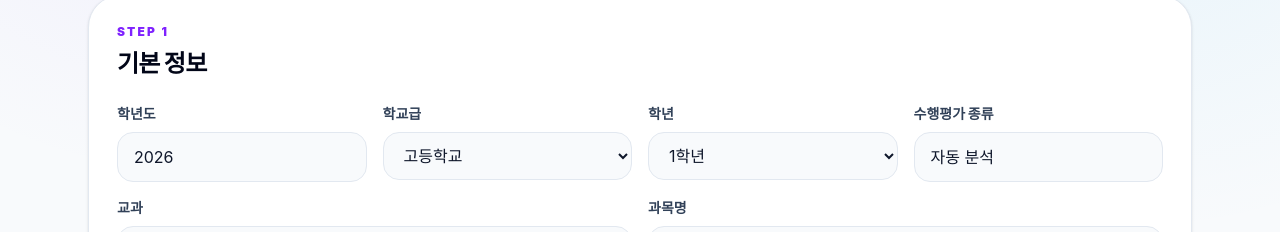
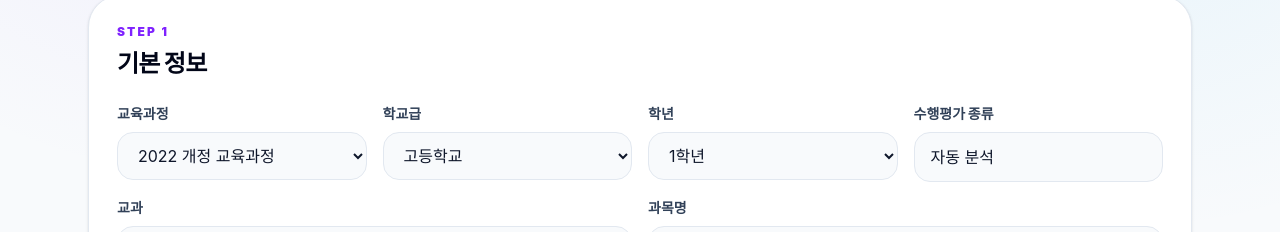
Before and after one commit to dy6553/performance-assessment-assistant, a Next.js app: page / in a window 1280 px wide. Shown: the part 330-562 px from the top of the page. Built offline with nearby package versions, Linux system fonts and the light colour scheme.

Commit message:
수행도우미 학년도를 교육과정 선택으로 교체

```diff
--- a/src/features/assessment/assessment-client.tsx
+++ b/src/features/assessment/assessment-client.tsx
@@ -26,7 +26,7 @@ type VerificationWithScore = VerificationResult & { readinessScore: number };
 type Step = "input" | "strategy" | "draft" | "verification";
 
 const initialAssignment: AssignmentInput = {
-  schoolYear: 2026,
+  curriculum: "2022 개정 교육과정",
   schoolLevel: "고등학교",
   grade: 1,
   subject: "통합사회",
@@ -159,8 +159,15 @@ export function AssessmentClient() {
         <h2 className="mt-2 text-2xl font-black tracking-[-0.03em] text-slate-950">기본 정보</h2>
 
         <div className="mt-6 grid gap-4 sm:grid-cols-2 lg:grid-cols-4">
-          <Field label="학년도">
-            <input className={inputClass} min={2015} max={2035} type="number" value={assignment.schoolYear} onChange={(event) => update("schoolYear", Number(event.target.value))} />
+          <Field label="교육과정">
+            <select
+              className={inputClass}
+              value={assignment.curriculum}
+              onChange={(event) => update("curriculum", event.target.value as AssignmentInput["curriculum"])}
+            >
+              <option value="2022 개정 교육과정">2022 개정 교육과정</option>
+              <option value="2015 개정 교육과정">2015 개정 교육과정</option>
+            </select>
           </Field>
           <Field label="학교급">
             <select className={inputClass} value={assignment.schoolLevel} onChange={(event) => {
```
